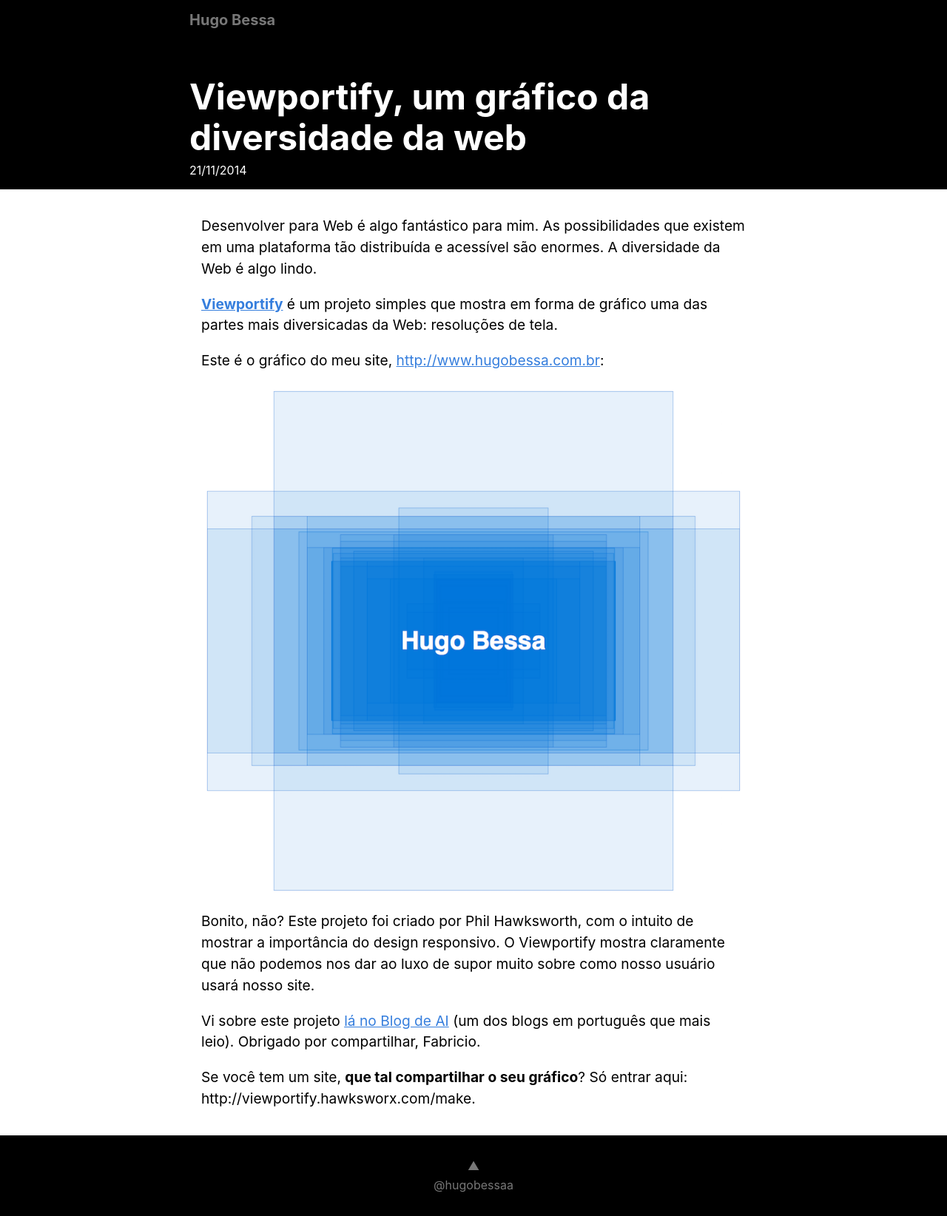
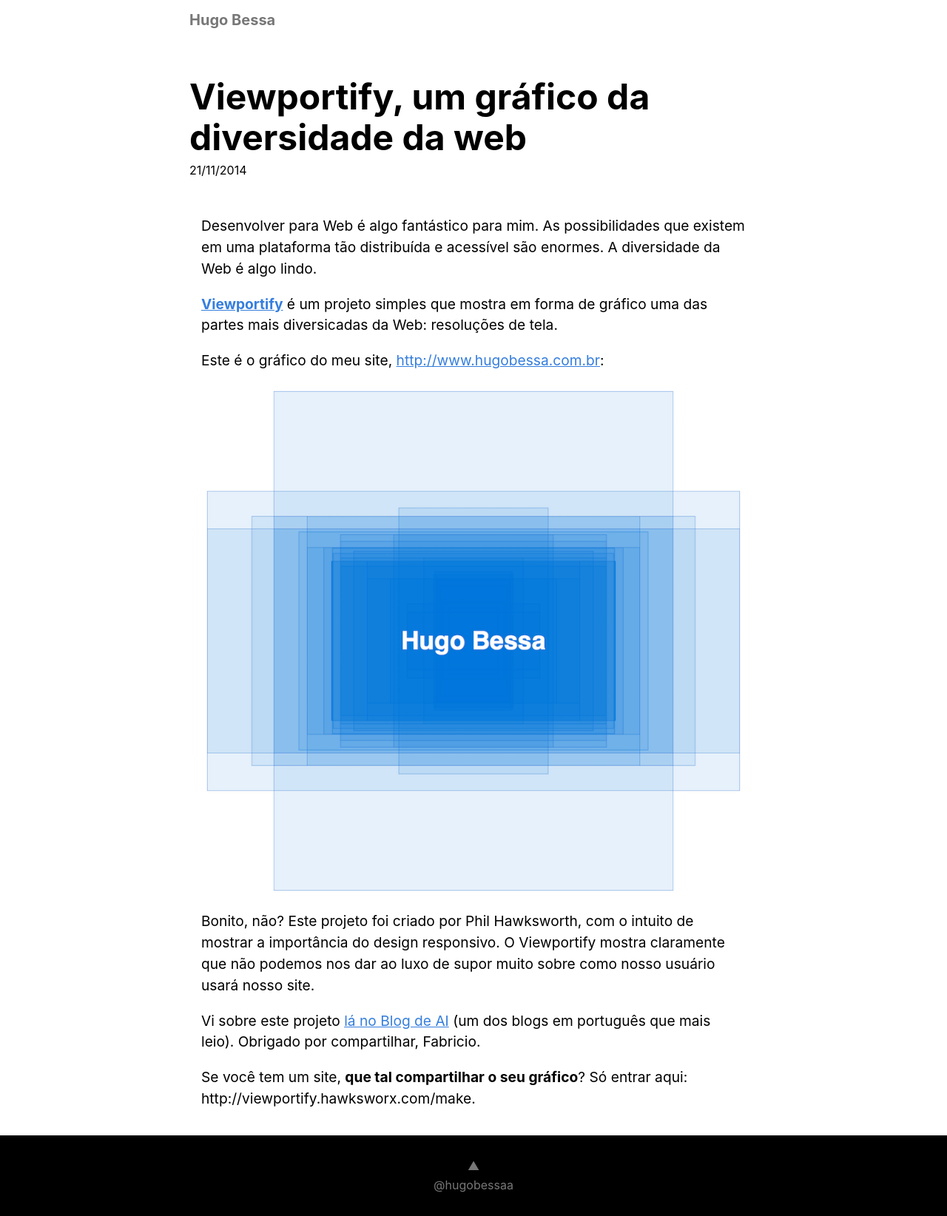
Before and after one commit to hugobessaa/hugobessaa.github.io, a Jekyll site: the page built from _posts/2014-11-23-viewportify-grafico-da-diversidade-da-web.md, in a window 1280 px wide. Shown: the whole page at 74% size. Built offline with Jekyll 4.4.1, drawn with Linux system fonts in a browser that asks for light colours.

Commit message:
Improve post page styling
Make header lighter

```diff
--- a/_layouts/post.html
+++ b/_layouts/post.html
@@ -3,7 +3,7 @@
 ---
 
 <article>
-  <header class='bg-black gray pa3'>
+  <header class='pa3'>
     <div class='mw7 center'>
       <div class='mb5'>
         <h2 class='f4 di'>
@@ -14,13 +14,13 @@
       </div>
       <div class='mb2'>
         <h1 class='f2 f1-ns ma0'>
-          <a class='link white dim' href='{{site.url}}{{page.url}}'>
+          <a class='link black dim' href='{{site.url}}{{page.url}}'>
             {{page.title}}
           </a>
         </h1>
       </div>
       <div>
-        <time class="white" datetime="{{ page.date | date_to_xmlschema }}" >{{ page.date | date: "%d/%m/%Y" }}</time>
+        <time class="black" datetime="{{ page.date | date_to_xmlschema }}" >{{ page.date | date: "%d/%m/%Y" }}</time>
       </div>
     </div>
   </header>
--- a/css/styles.css
+++ b/css/styles.css
@@ -895,7 +895,7 @@
 .post a { color: #357edd; }
 .post a:hover, .post a:focus { text-decoration: underline; }
 .post a strong { color: inherit; }
-.post img { display: block; max-width: 100%; margin-bottom: 1rem; border-radius: 5px; }
+.post img { display: block; max-width: 100%; margin-bottom: 1rem; border-radius: 0; }
 .post table { margin-bottom: 1rem; width: 100%; font-size: 85%; border: 1px solid #e5e5e5; border-collapse: collapse; }
 .post td, .post th { padding: .25rem .5rem; border: 1px solid #e5e5e5; }
 .post th { text-align: left; }
--- a/src/post.css
+++ b/src/post.css
@@ -20,7 +20,7 @@
   display: block;
   max-width: 100%;
   margin-bottom: 1rem;
-  border-radius: 5px;
+  border-radius: 0;
 }
 
 .post table {
```
Also changed, not shown: css/styles.min.css.
